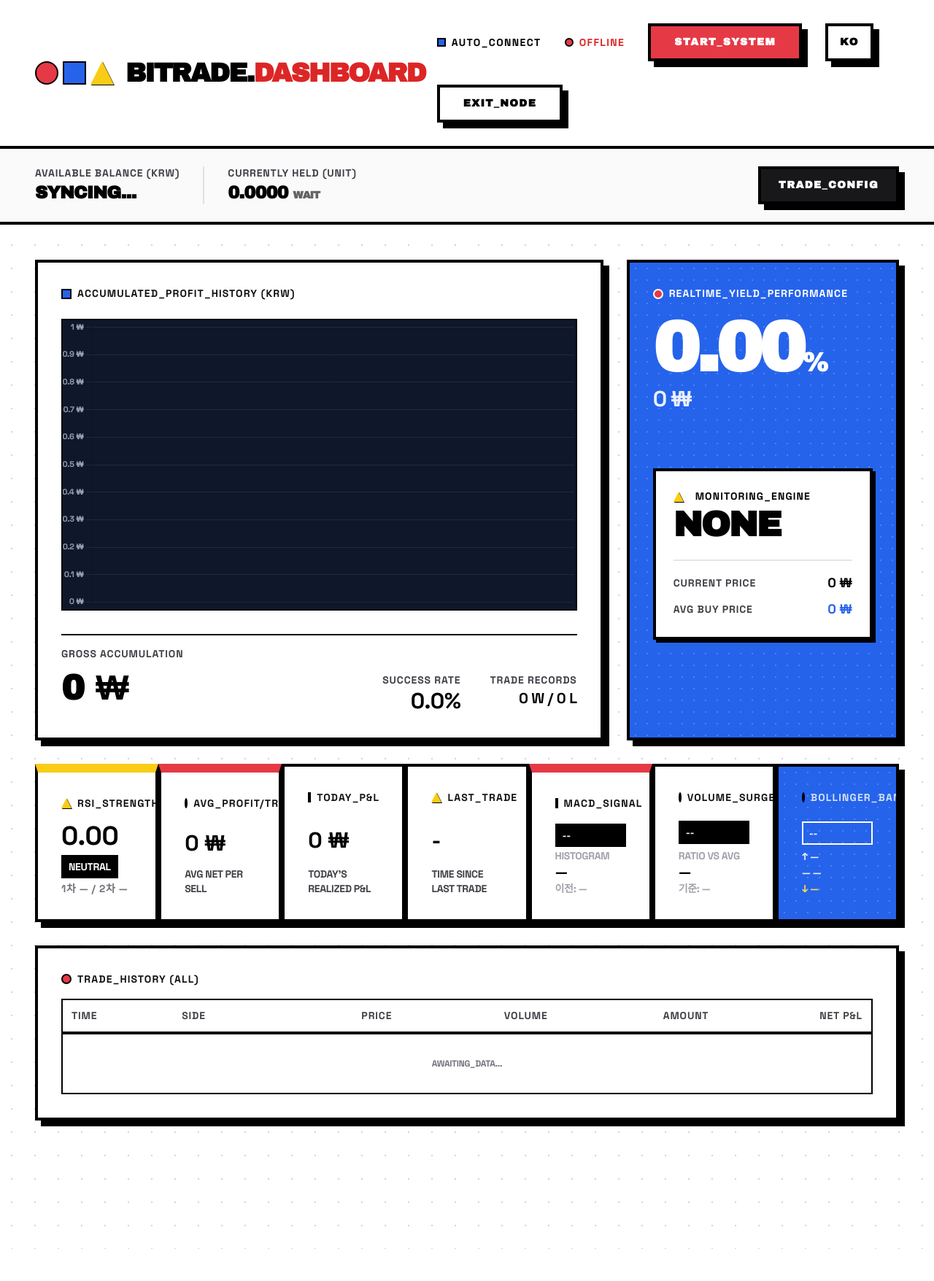
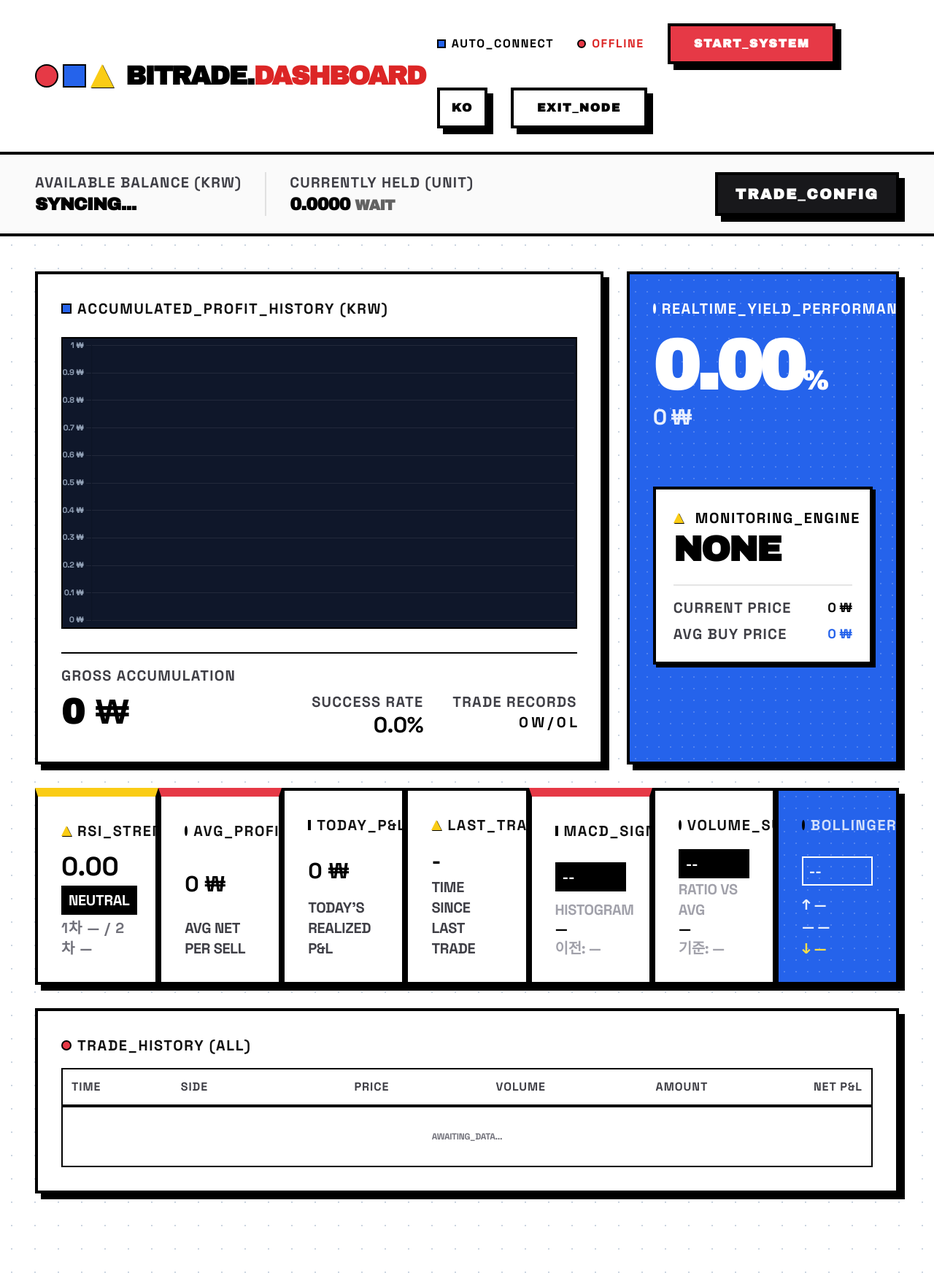
Before and after one commit to syl-deve/btrade, a FastAPI app: template templates/index.html in a window 1280 px wide. Shown: the top 1756 px of the page at 73% size. Before the commit the page ends 1712 px from the top, so only its background shows below. Run offline with FastAPI, Linux system fonts and the light colour scheme; the template is opened without the code that fills it, so the values that code supplies are empty; some libraries are stand-ins or nearby versions.

Commit message:
UI: 소형 폰트 20px 통일, 거래 테이블 헤더/바디 16px 유지
Co-Authored-By: Claude Sonnet 4.6 <noreply@anthropic.com>

```diff
--- a/static/css/bauhaus.css
+++ b/static/css/bauhaus.css
@@ -145,7 +145,7 @@ h1, .archivo-bold {
 /* 가독성 개선: 소형 라벨 전역 기준
    HTML의 text-[10px] text-zinc-400 패턴을 교체합니다 */
 .meta-label {
-    font-size: 0.875rem;     /* 14px */
+    font-size: 1.25rem;      /* 20px */
     font-weight: 700;
     text-transform: uppercase;
     letter-spacing: 0.06em;
@@ -154,7 +154,7 @@ h1, .archivo-bold {
 }
 
 .label-bau {
-    font-size: 0.875rem !important;  /* 14px — 카드 헤더 라벨 */
+    font-size: 1.25rem !important;   /* 20px — 카드 헤더 라벨 */
 }
 
 .bau-input, .bau-select {
--- a/templates/index.html
+++ b/templates/index.html
@@ -22,18 +22,18 @@
                 <h1 class="text-2xl md:text-4xl font-black archivo-bold tracking-tighter uppercase">BITRADE.<span class="text-red-600">DASHBOARD</span></h1>
             </div>
 
-            <nav class="flex flex-wrap items-center gap-3 md:gap-8 font-bold uppercase text-sm tracking-widest w-full md:w-auto">
+            <nav class="flex flex-wrap items-center gap-3 md:gap-8 font-bold uppercase text-base tracking-widest w-full md:w-auto">
                 <div id="exchange-badge" class="flex items-center gap-2">
                     <div class="bau-shape bau-square w-3 h-3"></div>
-                    <span id="exchange-text" class="text-xs md:text-sm">AUTO_CONNECT</span>
+                    <span id="exchange-text" class="text-xs md:text-base">AUTO_CONNECT</span>
                 </div>
                 <div id="bot-status-badge" class="flex items-center gap-2 text-red-600 font-black">
                     <div class="bau-shape bau-circle w-3 h-3"></div>
-                    <span id="status-text" class="text-xs md:text-sm">OFFLINE</span>
+                    <span id="status-text" class="text-xs md:text-base">OFFLINE</span>
                 </div>
-                <button id="toggle-btn" class="btn-bau btn-bau-red text-sm py-2 md:py-3 border-4 border-black">START_SYSTEM</button>
-                <button id="lang-toggle" class="btn-bau text-sm py-2 md:py-3 px-3 md:px-4 border-4 border-black font-black tracking-widest" onclick="toggleLang()">KO</button>
-                <a href="/logout" class="btn-bau text-sm py-2 md:py-3 border-4 border-black hover:bg-black hover:text-white transition-all">EXIT_NODE</a>
+                <button id="toggle-btn" class="btn-bau btn-bau-red text-base py-2 md:py-3 border-4 border-black">START_SYSTEM</button>
+                <button id="lang-toggle" class="btn-bau text-base py-2 md:py-3 px-3 md:px-4 border-4 border-black font-black tracking-widest" onclick="toggleLang()">KO</button>
+                <a href="/logout" class="btn-bau text-base py-2 md:py-3 border-4 border-black hover:bg-black hover:text-white transition-all">EXIT_NODE</a>
             </nav>
         </header>
 
@@ -46,10 +46,10 @@
             <div class="w-[2px] bg-black/10"></div>
             <div class="flex flex-col">
                 <p data-i18n="label_coin" class="meta-label">Currently Held (Unit)</p>
-                <div id="coin-balance" class="text-2xl font-black archivo-bold">0.0000 <span id="coin-unit" class="text-sm opacity-60">WAIT</span></div>
+                <div id="coin-balance" class="text-2xl font-black archivo-bold">0.0000 <span id="coin-unit" class="text-xl opacity-60">WAIT</span></div>
             </div>
             <div class="ml-auto flex items-center gap-4">
-                <button onclick="document.getElementById('config-modal').showModal()" class="btn-bau py-3 px-6 bg-zinc-900 text-white border-4 border-black font-black tracking-widest text-sm"><span data-i18n="btn_config">GENERAL_CONFIG</span></button>
+                <button onclick="document.getElementById('config-modal').showModal()" class="btn-bau py-3 px-6 bg-zinc-900 text-white border-4 border-black font-black tracking-widest text-xl"><span data-i18n="btn_config">GENERAL_CONFIG</span></button>
             </div>
         </div>
 
@@ -111,7 +111,7 @@
                 </div>
 
                 <div class="mt-6">
-                    <button id="sell-now-btn" onclick="sellNow()" class="btn-bau w-full justify-center py-4 bg-red-600 text-white border-4 border-black font-black tracking-widest text-sm hover:bg-red-700 transition-colors shadow-[4px_4px_0px_#000]" style="display:none;">
+                    <button id="sell-now-btn" onclick="sellNow()" class="btn-bau w-full justify-center py-4 bg-red-600 text-white border-4 border-black font-black tracking-widest text-xl hover:bg-red-700 transition-colors shadow-[4px_4px_0px_#000]" style="display:none;">
                         <span data-i18n="btn_sell_now">즉시 매도</span>
                     </button>
                 </div>
@@ -125,8 +125,8 @@
                     <div class="label-bau"><div class="bau-shape bau-triangle"></div><span data-i18n="label_rsi">RSI_STRENGTH</span></div>
                     <div id="rsi-value" class="text-4xl font-black leading-none">0.00</div>
                     <div>
-                        <div id="rsi-status" class="mt-2 text-sm font-black px-2 py-1 bg-black text-white inline-block border-2 border-black">NEUTRAL</div>
-                        <div id="rsi-thresholds" class="mt-1 text-sm font-bold text-zinc-500 uppercase tracking-wider">1차 — / 2차 —</div>
+                        <div id="rsi-status" class="mt-2 text-xl font-black px-2 py-1 bg-black text-white inline-block border-2 border-black">NEUTRAL</div>
+                        <div id="rsi-thresholds" class="mt-1 text-xl font-bold text-zinc-500 uppercase tracking-wider">1차 — / 2차 —</div>
                     </div>
                 </div>
 
@@ -134,50 +134,50 @@
                 <div class="bau-tile tile-red-accent flex flex-col justify-between" style="flex:1; min-width:160px;">
                     <div class="label-bau"><div class="bau-shape bau-circle"></div><span data-i18n="label_avg_profit">AVG_PROFIT/TRADE</span></div>
                     <div id="avg-profit-per-trade" class="text-3xl font-black leading-none">0 ₩</div>
-                    <p data-i18n="label_avg_profit_sub" class="text-sm font-bold mt-1 text-zinc-700 uppercase">매도당 평균 순익</p>
+                    <p data-i18n="label_avg_profit_sub" class="text-xl font-bold mt-1 text-zinc-700 uppercase">매도당 평균 순익</p>
                 </div>
 
                 <!-- 오늘 손익 -->
                 <div class="bau-tile flex flex-col justify-between" style="flex:1; min-width:160px;">
                     <div class="label-bau"><div class="bau-shape bau-square"></div><span data-i18n="label_today_profit">TODAY_P&L</span></div>
                     <div id="today-net-profit" class="text-3xl font-black leading-none">0 ₩</div>
-                    <p data-i18n="label_today_profit_sub" class="text-sm font-bold mt-1 text-zinc-700 uppercase">오늘 실현 손익</p>
+                    <p data-i18n="label_today_profit_sub" class="text-xl font-bold mt-1 text-zinc-700 uppercase">오늘 실현 손익</p>
                 </div>
 
                 <!-- 마지막 거래 -->
                 <div class="bau-tile flex flex-col justify-between" style="flex:1; min-width:160px;">
                     <div class="label-bau"><div class="bau-shape bau-triangle"></div><span data-i18n="label_last_trade">LAST_TRADE</span></div>
                     <div id="last-trade-elapsed" class="text-3xl font-black leading-none">-</div>
-                    <p data-i18n="label_last_trade_sub" class="text-sm font-bold mt-1 text-zinc-700 uppercase">마지막 거래 경과</p>
+                    <p data-i18n="label_last_trade_sub" class="text-xl font-bold mt-1 text-zinc-700 uppercase">마지막 거래 경과</p>
                 </div>
 
                 <!-- MACD -->
                 <div class="bau-tile tile-red-accent flex flex-col justify-between" style="flex:1; min-width:160px;">
                     <div class="label-bau"><div class="bau-shape bau-square"></div><span data-i18n="label_macd">MACD</span></div>
-                    <div id="macd-status" class="text-sm font-black inline-block px-2 py-1 border-2 border-black bg-black text-white">--</div>
+                    <div id="macd-status" class="text-xl font-black inline-block px-2 py-1 border-2 border-black bg-black text-white">--</div>
                     <div class="flex flex-col gap-0">
-                        <span data-i18n="label_macd_hist" class="text-sm font-bold uppercase text-zinc-400">히스토그램</span>
+                        <span data-i18n="label_macd_hist" class="text-xl font-bold uppercase text-zinc-400">히스토그램</span>
                         <span class="font-black text-xl leading-tight" id="macd-hist">—</span>
-                        <span class="text-sm font-bold text-zinc-400" id="macd-hist-prev">이전: —</span>
+                        <span class="text-xl font-bold text-zinc-400" id="macd-hist-prev">이전: —</span>
                     </div>
                 </div>
 
                 <!-- 거래량 -->
                 <div class="bau-tile flex flex-col justify-between" style="flex:1; min-width:160px;">
                     <div class="label-bau"><div class="bau-shape bau-circle"></div><span data-i18n="label_volume_filter">VOLUME</span></div>
-                    <div id="vol-status" class="text-sm font-black inline-block px-2 py-1 border-2 border-black bg-black text-white">--</div>
+                    <div id="vol-status" class="text-xl font-black inline-block px-2 py-1 border-2 border-black bg-black text-white">--</div>
                     <div class="flex flex-col gap-0">
-                        <span data-i18n="label_vol_ratio" class="text-sm font-bold uppercase text-zinc-400">평균 대비</span>
+                        <span data-i18n="label_vol_ratio" class="text-xl font-bold uppercase text-zinc-400">평균 대비</span>
                         <span class="font-black text-xl leading-tight" id="vol-ratio">—</span>
-                        <span class="text-sm font-bold text-zinc-400" id="vol-threshold">기준: —</span>
+                        <span class="text-xl font-bold text-zinc-400" id="vol-threshold">기준: —</span>
                     </div>
                 </div>
 
                 <!-- 볼린저밴드 -->
                 <div class="bau-tile tile-blue-dot flex flex-col justify-between" style="flex:1; min-width:160px;">
                     <div class="label-bau text-white/80"><div class="bau-shape bau-circle"></div><span data-i18n="label_bollinger">BOLLINGER</span></div>
-                    <div id="boll-status" class="text-sm font-black text-white inline-block px-2 py-1 border-2 border-white">--</div>
-                    <div class="flex flex-col gap-0.5 text-sm font-bold text-white/90">
+                    <div id="boll-status" class="text-xl font-black text-white inline-block px-2 py-1 border-2 border-white">--</div>
+                    <div class="flex flex-col gap-0.5 text-xl font-bold text-white/90">
                         <span>↑ <span id="boll-upper">—</span></span>
                         <span>— <span id="boll-middle">—</span></span>
                         <span class="text-yellow-300 font-black">↓ <span id="boll-lower">—</span></span>
@@ -200,12 +200,12 @@
                     <table class="w-full text-base border-collapse" style="min-width: 640px;">
                         <thead style="position: sticky; top: 0; background: #fff; z-index: 10; border-bottom: 4px solid #000; box-shadow: 0 2px 0 #000;">
                             <tr>
-                                <th class="text-left py-3 px-3 meta-label" data-i18n="th_time">Time</th>
-                                <th class="text-left py-3 px-3 meta-label" data-i18n="th_side">Side</th>
-                                <th class="text-right py-3 px-3 meta-label" data-i18n="th_price">Price</th>
-                                <th class="text-right py-3 px-3 meta-label" data-i18n="th_volume">Volume</th>
-                                <th class="text-right py-3 px-3 meta-label" data-i18n="th_amount">Amount</th>
-                                <th class="text-right py-3 px-3 meta-label" data-i18n="th_profit">Net P&L</th>
+                                <th class="text-left py-3 px-3 meta-label !text-base" data-i18n="th_time">Time</th>
+                                <th class="text-left py-3 px-3 meta-label !text-base" data-i18n="th_side">Side</th>
+                                <th class="text-right py-3 px-3 meta-label !text-base" data-i18n="th_price">Price</th>
+                                <th class="text-right py-3 px-3 meta-label !text-base" data-i18n="th_volume">Volume</th>
+                                <th class="text-right py-3 px-3 meta-label !text-base" data-i18n="th_amount">Amount</th>
+                                <th class="text-right py-3 px-3 meta-label !text-base" data-i18n="th_profit">Net P&L</th>
                             </tr>
                         </thead>
                         <tbody id="trade-history-body">
@@ -588,7 +588,7 @@
                 const coinUnit = (data.target_coin && data.target_coin !== 'NONE') ? data.target_coin : 'BTC';
 
                 safeUpdate('krw-balance', new Intl.NumberFormat().format(krwVal) + ' ₩');
-                safeUpdate('coin-balance', `${parseFloat(coinVal).toFixed(6)} <span id="coin-unit" class="text-sm opacity-60">${coinUnit}</span>`);
+                safeUpdate('coin-balance', `${parseFloat(coinVal).toFixed(6)} <span id="coin-unit" class="text-xl opacity-60">${coinUnit}</span>`);
 
                 // Bot Status & Button Swap
                 const botBadge = document.getElementById('bot-status-badge');
@@ -703,13 +703,13 @@
                 if (rsiStatus && data.config) {
                     if (data.current_rsi <= data.config.rsi_threshold_2) {
                         rsiStatus.innerText = currentLang === 'ko' ? '2차매수 신호' : '2ND_BUY_SIGNAL';
-                        rsiStatus.className = "mt-3 text-sm font-black p-2 bg-purple-600 text-white inline-block border-2 border-black";
+                        rsiStatus.className = "mt-3 text-xl font-black p-2 bg-purple-600 text-white inline-block border-2 border-black";
                     } else if (data.current_rsi <= data.config.rsi_threshold) {
                         rsiStatus.innerText = currentLang === 'ko' ? '1차매수 신호' : '1ST_BUY_SIGNAL';
-                        rsiStatus.className = "mt-3 text-sm font-black p-2 bg-red-600 text-white inline-block border-2 border-black";
+                        rsiStatus.className = "mt-3 text-xl font-black p-2 bg-red-600 text-white inline-block border-2 border-black";
                     } else {
                         rsiStatus.innerText = i18n[currentLang].rsi_neutral;
-                        rsiStatus.className = "mt-3 text-sm font-black p-2 bg-black text-white inline-block border-2 border-black";
+                        rsiStatus.className = "mt-3 text-xl font-black p-2 bg-black text-white inline-block border-2 border-black";
                     }
 
                     const rsiThresh = document.getElementById('rsi-thresholds');
@@ -731,13 +731,13 @@
                     if (mStatusEl) {
                         if (m.is_reversing === true) {
                             mStatusEl.innerText = currentLang === 'ko' ? '반전 신호 ↑' : 'REVERSING ↑';
-                            mStatusEl.className = "text-sm font-black inline-block px-2 py-1 border-2 border-black mb-2 bg-red-600 text-white";
+                            mStatusEl.className = "text-xl font-black inline-block px-2 py-1 border-2 border-black mb-2 bg-red-600 text-white";
                         } else if (m.histogram !== null && m.histogram >= 0) {
                             mStatusEl.innerText = currentLang === 'ko' ? '양수 구간' : 'POSITIVE';
-                            mStatusEl.className = "text-sm font-black inline-block px-2 py-1 border-2 border-black mb-2 bg-blue-600 text-white";
+                            mStatusEl.className = "text-xl font-black inline-block px-2 py-1 border-2 border-black mb-2 bg-blue-600 text-white";
                         } else {
                             mStatusEl.innerText = currentLang === 'ko' ? '음수 구간' : 'NEGATIVE';
-                            mStatusEl.className = "text-sm font-black inline-block px-2 py-1 border-2 border-black mb-2 bg-black text-white";
+                            mStatusEl.className = "text-xl font-black inline-block px-2 py-1 border-2 border-black mb-2 bg-black text-white";
                         }
                     }
                 }
@@ -754,10 +754,10 @@
                     if (vStatusEl) {
                         if (v.is_surging === true) {
                             vStatusEl.innerText = currentLang === 'ko' ? '급증 ↑' : 'SURGING ↑';
-                            vStatusEl.className = "text-sm font-black inline-block px-2 py-1 border-2 border-black mb-2 bg-yellow-400 text-black";
+                            vStatusEl.className = "text-xl font-black inline-block px-2 py-1 border-2 border-black mb-2 bg-yellow-400 text-black";
                         } else {
                             vStatusEl.innerText = currentLang === 'ko' ? '평이' : 'NORMAL';
-                            vStatusEl.className = "text-sm font-black inline-block px-2 py-1 border-2 border-black mb-2 bg-black text-white";
+                            vStatusEl.className = "text-xl font-black inline-block px-2 py-1 border-2 border-black mb-2 bg-black text-white";
                         }
                     }
                 }
@@ -776,13 +776,13 @@
                     if (sEl) {
                         if (b.is_below === true) {
                             sEl.innerText = currentLang === 'ko' ? '하단 이탈 ↓' : 'BELOW BAND ↓';
-                            sEl.className = "text-sm font-black inline-block px-2 py-1 border-2 border-white mb-2 bg-yellow-400 text-black";
+                            sEl.className = "text-xl font-black inline-block px-2 py-1 border-2 border-white mb-2 bg-yellow-400 text-black";
                         } else if (b.is_below === false) {
                             sEl.innerText = currentLang === 'ko' ? '밴드 내부' : 'IN BAND';
-                            sEl.className = "text-sm font-black inline-block px-2 py-1 border-2 border-white mb-2 bg-white text-black";
+                            sEl.className = "text-xl font-black inline-block px-2 py-1 border-2 border-white mb-2 bg-white text-black";
                         } else {
                             sEl.innerText = '--';
-                            sEl.className = "text-sm font-black text-white inline-block px-2 py-1 border-2 border-white mb-2";
+                            sEl.className = "text-xl font-black text-white inline-block px-2 py-1 border-2 border-white mb-2";
                         }
                     }
                 }
@@ -825,7 +825,7 @@
                         return `<tr class="border-b-2 border-black/10 hover:bg-zinc-50 transition-colors">
                             <td class="py-3 px-2 font-mono text-xs text-zinc-700 font-bold">${h.timestamp}</td>
                             <td class="py-3 px-2">
-                                <span style="background:${isBuy ? '#FACC15' : '#E63946'};color:${isBuy ? '#000' : '#fff'}" class="text-sm font-black px-2 py-1 border-2 border-black inline-block">${isBuy ? i18n[currentLang].side_buy : i18n[currentLang].side_sell}</span>
+                                <span style="background:${isBuy ? '#FACC15' : '#E63946'};color:${isBuy ? '#000' : '#fff'}" class="text-xl font-black px-2 py-1 border-2 border-black inline-block">${isBuy ? i18n[currentLang].side_buy : i18n[currentLang].side_sell}</span>
                             </td>
                             <td class="py-3 px-2 text-right font-bold">${h.price.toLocaleString()} ₩</td>
                             <td class="py-3 px-2 text-right font-bold">${parseFloat(h.volume).toFixed(6)}</td>
```
